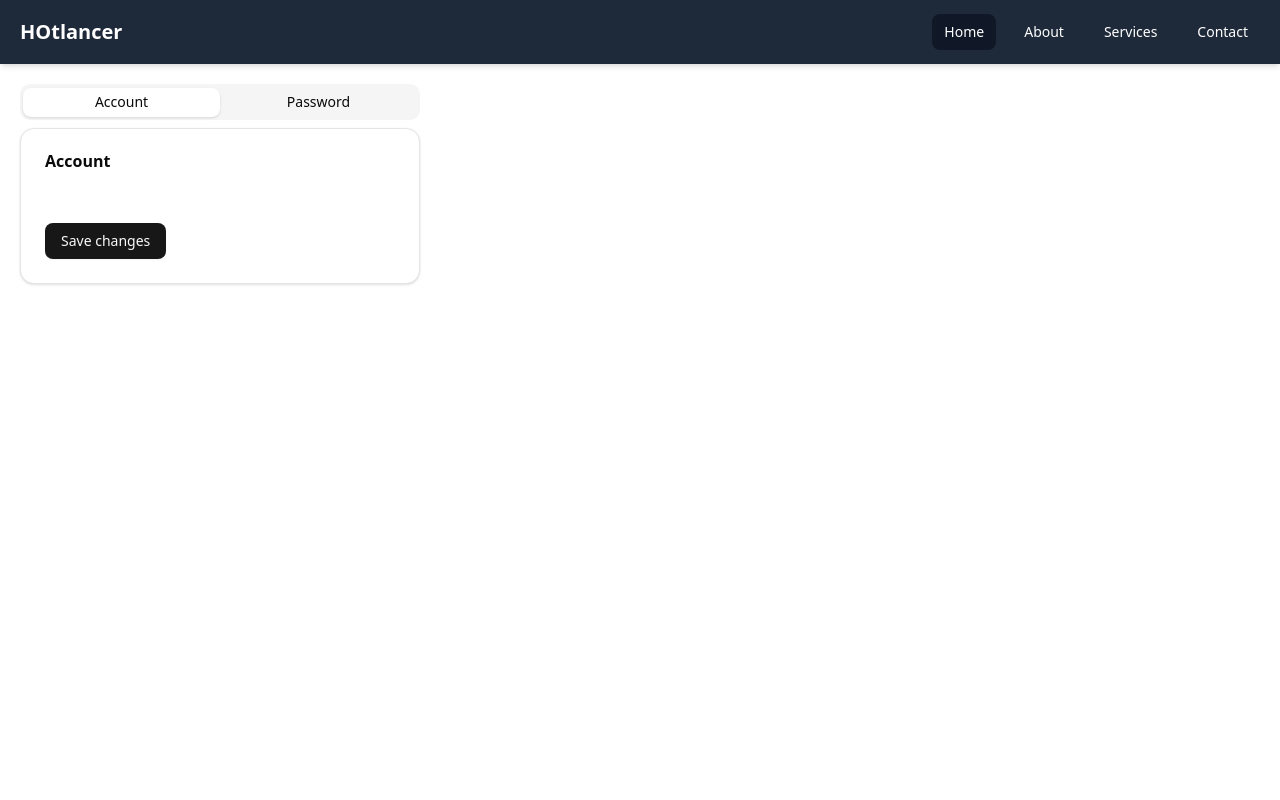
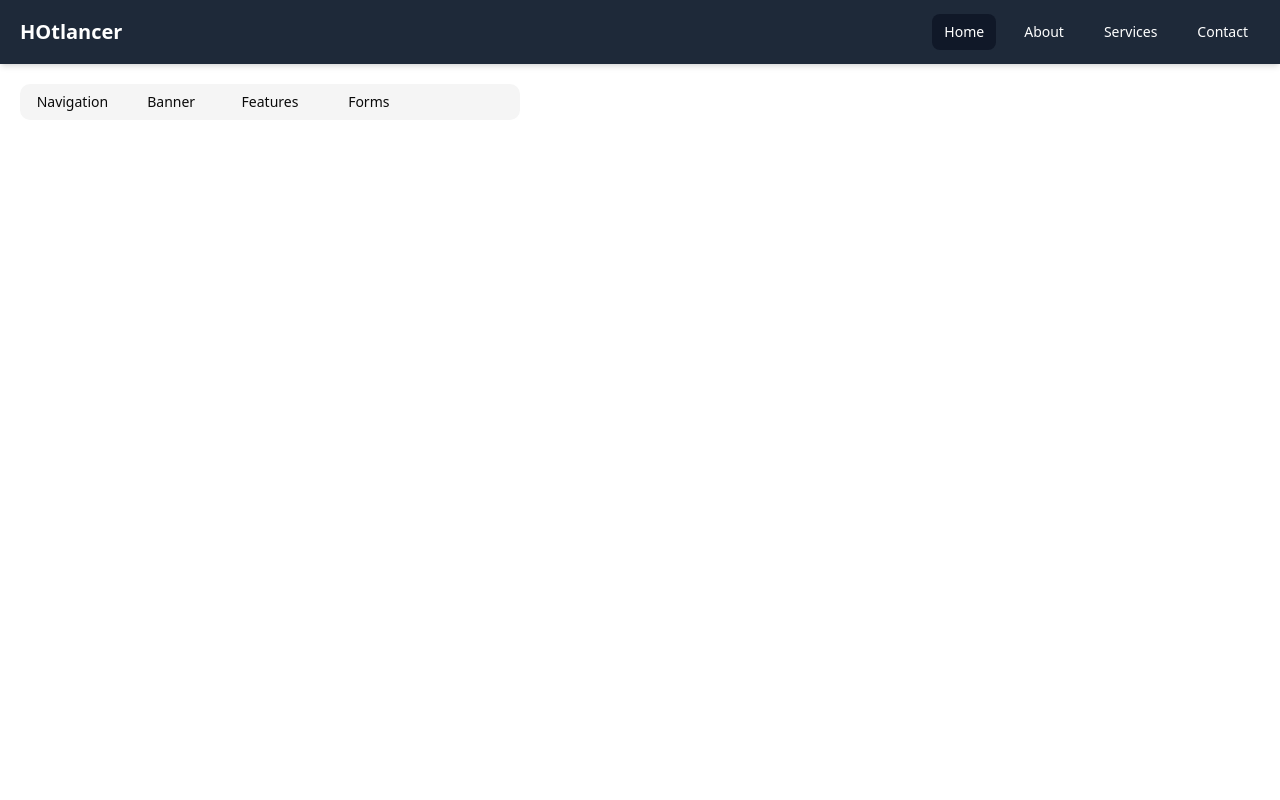
Before and after one commit to hasanali112/hotlancer-dashboard, a Next.js app: page / in a window 1280 px wide. Shown: the top 800 px of the page. Built offline with nearby package versions, Linux system fonts and the light colour scheme.

Commit message:
create tab list

```diff
--- a/src/app/page.tsx
+++ b/src/app/page.tsx
@@ -15,20 +15,39 @@ const tabList = [
     label: "Navigation",
   },
   {
-    value: "password",
-    label: "Password",
+    value: "banner",
+    label: "Banner",
+  },
+  {
+    value: "features",
+    label: "Features",
+  },
+  {
+    value: "forms",
+    label: "Forms",
   },
 ];
 
 const Home = () => {
   return (
     <div className="w-full  max-w-[1540px] mx-auto  px-[20px] h-screen mt-5">
-      <Tabs defaultValue="account" className="w-[400px]">
-        <TabsList className="grid w-full grid-cols-2">
-          <TabsTrigger value="account">Account</TabsTrigger>
-          <TabsTrigger value="password">Password</TabsTrigger>
+      <div className="flex gap-10 items-center">
+        <div>
+          <Tabs defaultValue="account" className="w-[500px] ">
+            <TabsList className="grid w-full grid-cols-5 cursor-pointer">
+              {tabList.map((tab) => (
+                <TabsTrigger
+                  key={tab.value}
+                  value={tab.value}
+                  className="cursor-pointer"
+                >
+                  {tab.label}
+                </TabsTrigger>
+              ))}
             </TabsList>
-        <TabsContent value="account">
+
+            {/* navigation */}
+            <TabsContent value="navigation">
               <Card>
                 <CardHeader>
                   <CardTitle>Account</CardTitle>
@@ -42,7 +61,25 @@ const Home = () => {
                 </CardFooter>
               </Card>
             </TabsContent>
-        <TabsContent value="password">
+
+            {/* banner */}
+            <TabsContent value="banner">
+              <Card>
+                <CardHeader>
+                  <CardTitle>Password</CardTitle>
+                  <CardDescription></CardDescription>
+                </CardHeader>
+                <CardContent className="space-y-2">
+                  <div></div>
+                </CardContent>
+                <CardFooter>
+                  <Button>Save password</Button>
+                </CardFooter>
+              </Card>
+            </TabsContent>
+
+            {/* banner */}
+            <TabsContent value="features">
               <Card>
                 <CardHeader>
                   <CardTitle>Password</CardTitle>
@@ -58,6 +95,9 @@ const Home = () => {
             </TabsContent>
           </Tabs>
         </div>
+        <div></div>
+      </div>
+    </div>
   );
 };
 
--- a/src/components/ui/tabs.tsx
+++ b/src/components/ui/tabs.tsx
@@ -1,9 +1,9 @@
-"use client"
+"use client";
 
-import * as React from "react"
-import * as TabsPrimitive from "@radix-ui/react-tabs"
+import * as React from "react";
+import * as TabsPrimitive from "@radix-ui/react-tabs";
 
-import { cn } from "@/lib/utils"
+import { cn } from "@/lib/utils";
 
 function Tabs({
   className,
@@ -15,7 +15,7 @@ function Tabs({
       className={cn("flex flex-col gap-2", className)}
       {...props}
     />
-  )
+  );
 }
 
 function TabsList({
@@ -26,12 +26,12 @@ function TabsList({
     <TabsPrimitive.List
       data-slot="tabs-list"
       className={cn(
-        "bg-muted text-muted-foreground inline-flex h-9 w-fit items-center justify-center rounded-lg p-[3px]",
+        "bg-muted text-muted-foreground inline-flex h-full w-fit items-center justify-center rounded-lg p-[3px]",
         className
       )}
       {...props}
     />
-  )
+  );
 }
 
 function TabsTrigger({
@@ -47,7 +47,7 @@ function TabsTrigger({
       )}
       {...props}
     />
-  )
+  );
 }
 
 function TabsContent({
@@ -60,7 +60,7 @@ function TabsContent({
       className={cn("flex-1 outline-none", className)}
       {...props}
     />
-  )
+  );
 }
 
-export { Tabs, TabsList, TabsTrigger, TabsContent }
+export { Tabs, TabsList, TabsTrigger, TabsContent };
```
Lines whose indentation alone changed are shown as unchanged.
